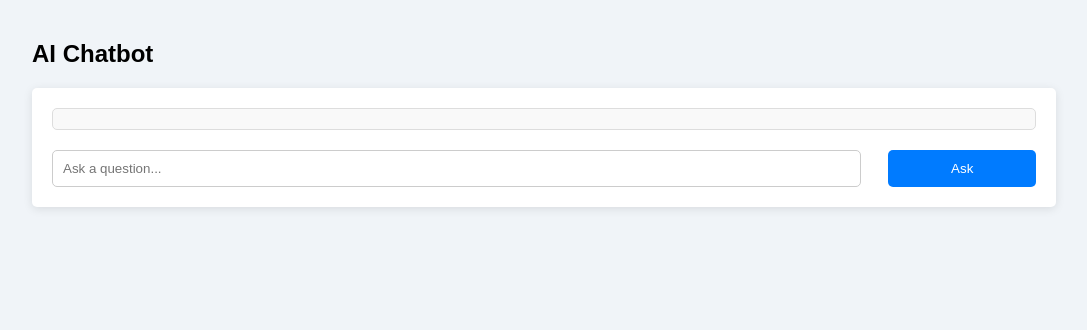
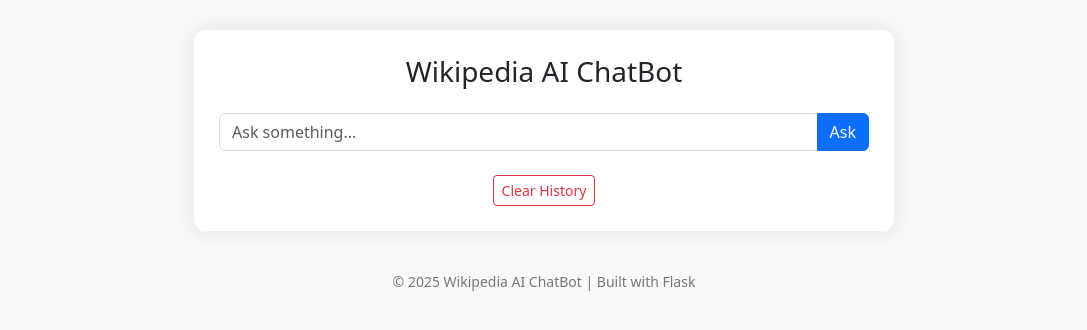
Before and after one commit to ahaag4/Ai-mini.py-project, a Flask app: page / in a window 1280 px wide. Shown: the top 330 px of the page, without its empty margins (96-1183 px from the left). Run offline with Flask 3, Linux system fonts and the light colour scheme.

Commit message:
Update index.html

```diff
--- a/templates/index.html
+++ b/templates/index.html
@@ -2,118 +2,66 @@
 <html lang="en">
 <head>
   <meta charset="UTF-8">
-    <meta name="viewport" content="width=device-width, initial-scale=1.0">
-    <title>AI Chatbot</title>
+  <meta name="viewport" content="width=device-width, initial-scale=1">
+  <title>Wikipedia AI ChatBot</title>
+  <link href="https://cdn.jsdelivr.net/npm/bootstrap@5.3.3/dist/css/bootstrap.min.css" rel="stylesheet">
   <style>
     body {
-            font-family: Arial, sans-serif;
-            background-color: #f0f4f8;
-            margin: 0;
-            padding: 0;
-        }
-        .container {
-            width: 80%;
-            margin: 0 auto;
-            padding: 20px;
+      background-color: #f8f9fa;
+      padding-top: 30px;
     }
     .chat-box {
-            background-color: #fff;
-            padding: 20px;
+      max-width: 700px;
+      margin: auto;
+      background: #ffffff;
+      padding: 25px;
+      border-radius: 12px;
+      box-shadow: 0 0 20px rgba(0,0,0,0.1);
+    }
+    .chat-entry {
+      margin-bottom: 15px;
+      padding: 10px;
+      border-left: 4px solid #0d6efd;
+      background-color: #f1f1f1;
       border-radius: 5px;
-            box-shadow: 0 2px 10px rgba(0, 0, 0, 0.1);
     }
-        #chat-output {
-            margin-bottom: 20px;
-            max-height: 300px;
-            overflow-y: scroll;
-            border: 1px solid #ddd;
-            padding: 10px;
-            border-radius: 5px;
-            background-color: #f9f9f9;
-        }
-        .user-message, .bot-message {
-            margin: 10px 0;
-        }
-        .user-message {
-            color: #007BFF;
-        }
-        .bot-message {
-            color: #28A745;
-        }
-        .input-group {
-            display: flex;
-            justify-content: space-between;
-        }
-        input[type="text"] {
-            width: 80%;
-            padding: 10px;
-            border-radius: 5px;
-            border: 1px solid #ccc;
-        }
-        button {
-            width: 15%;
-            padding: 10px;
-            border-radius: 5px;
-            background-color: #007BFF;
-            color: white;
-            border: none;
-            cursor: pointer;
+    .chat-entry.user { border-left-color: #198754; }
+    .chat-entry.ai { border-left-color: #0d6efd; }
+    footer {
+      text-align: center;
+      margin-top: 40px;
+      font-size: 14px;
+      color: #777;
     }
   </style>
 </head>
 <body>
-    <div class="container">
-        <h2>AI Chatbot</h2>
+
   <div class="chat-box">
-            <div id="chat-output"></div>
-            <div class="input-group">
-                <input type="text" id="user-input" placeholder="Ask a question..." autocomplete="off">
-                <button id="send-btn">Ask</button>
-            </div>
+    <h3 class="text-center mb-4">Wikipedia AI ChatBot</h3>
+
+    <form method="post" class="input-group mb-4">
+      <input type="text" name="question" class="form-control" placeholder="Ask something..." required>
+      <button class="btn btn-primary" type="submit">Ask</button>
+    </form>
+
+    {% if response %}
+    <div class="chat-entry ai"><strong>AI:</strong> {{ response }}</div>
+    {% endif %}
+
+    {% for item in history[::-1] %}
+    <div class="chat-entry user"><strong>You:</strong> {{ item.question }}</div>
+    <div class="chat-entry ai"><strong>AI:</strong> {{ item.answer }}</div>
+    {% endfor %}
+
+    <div class="text-center mt-3">
+      <a href="/clear" class="btn btn-outline-danger btn-sm">Clear History</a>
     </div>
   </div>
 
-    <script>
-        const sendButton = document.getElementById('send-btn');
-        const userInput = document.getElementById('user-input');
-        const chatOutput = document.getElementById('chat-output');
+  <footer>
+    &copy; 2025 Wikipedia AI ChatBot | Built with Flask
+  </footer>
 
-        sendButton.addEventListener('click', sendMessage);
-
-        userInput.addEventListener('keypress', function(e) {
-            if (e.key === 'Enter') {
-                sendMessage();
-            }
-        });
-
-        function sendMessage() {
-            const userQuery = userInput.value.trim();
-            if (!userQuery) return;
-
-            // Display user message
-            chatOutput.innerHTML += `<div class="user-message">You: ${userQuery}</div>`;
-
-            // Clear input field
-            userInput.value = '';
-
-            // Make a POST request to ask the AI
-            fetch('/ask', {
-                method: 'POST',
-                headers: {
-                    'Content-Type': 'application/x-www-form-urlencoded',
-                },
-                body: `query=${encodeURIComponent(userQuery)}`
-            })
-            .then(response => response.json())
-            .then(data => {
-                // Display AI response
-                chatOutput.innerHTML += `<div class="bot-message">AI: ${data.response}</div>`;
-                chatOutput.scrollTop = chatOutput.scrollHeight; // Scroll to bottom
-            })
-            .catch(error => {
-                chatOutput.innerHTML += `<div class="bot-message">AI: Sorry, an error occurred. Please try again later.</div>`;
-            });
-        }
-    </script>
 </body>
 </html>
```
Lines whose indentation alone changed are shown as unchanged.
